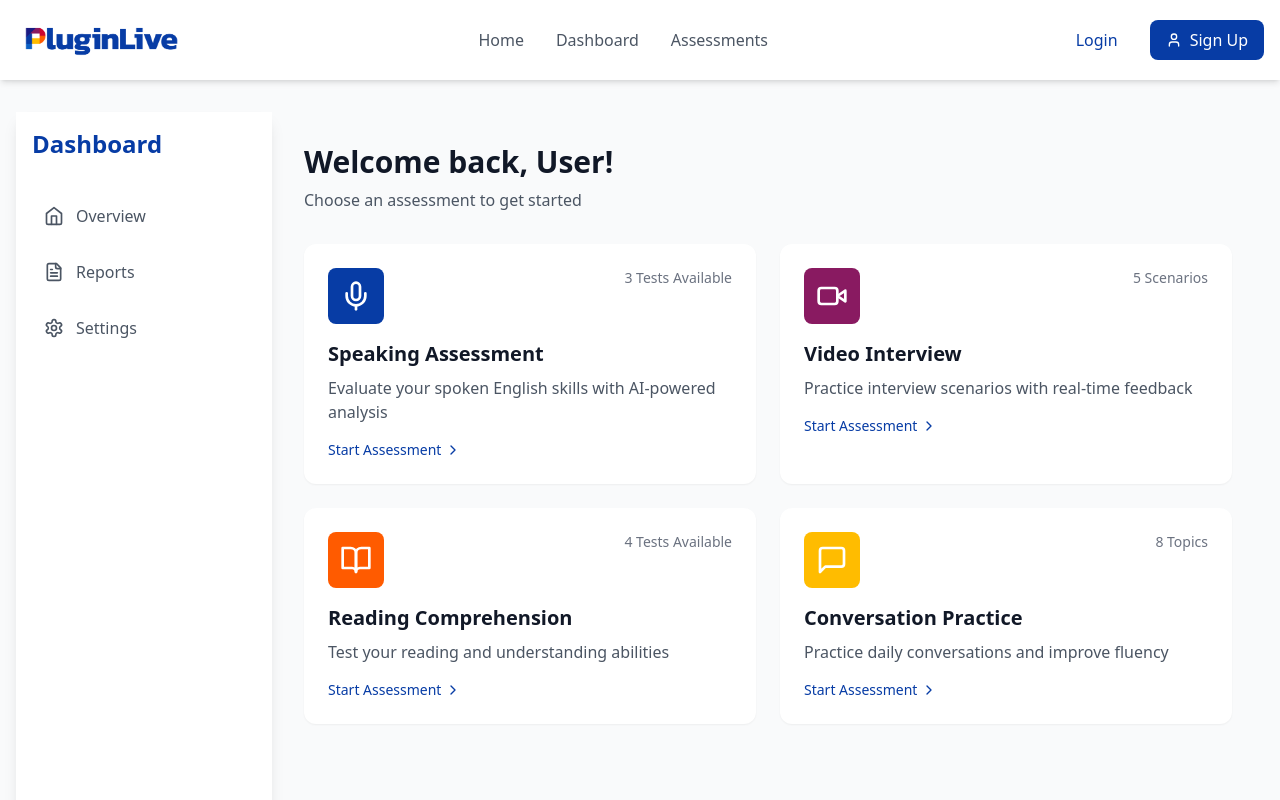
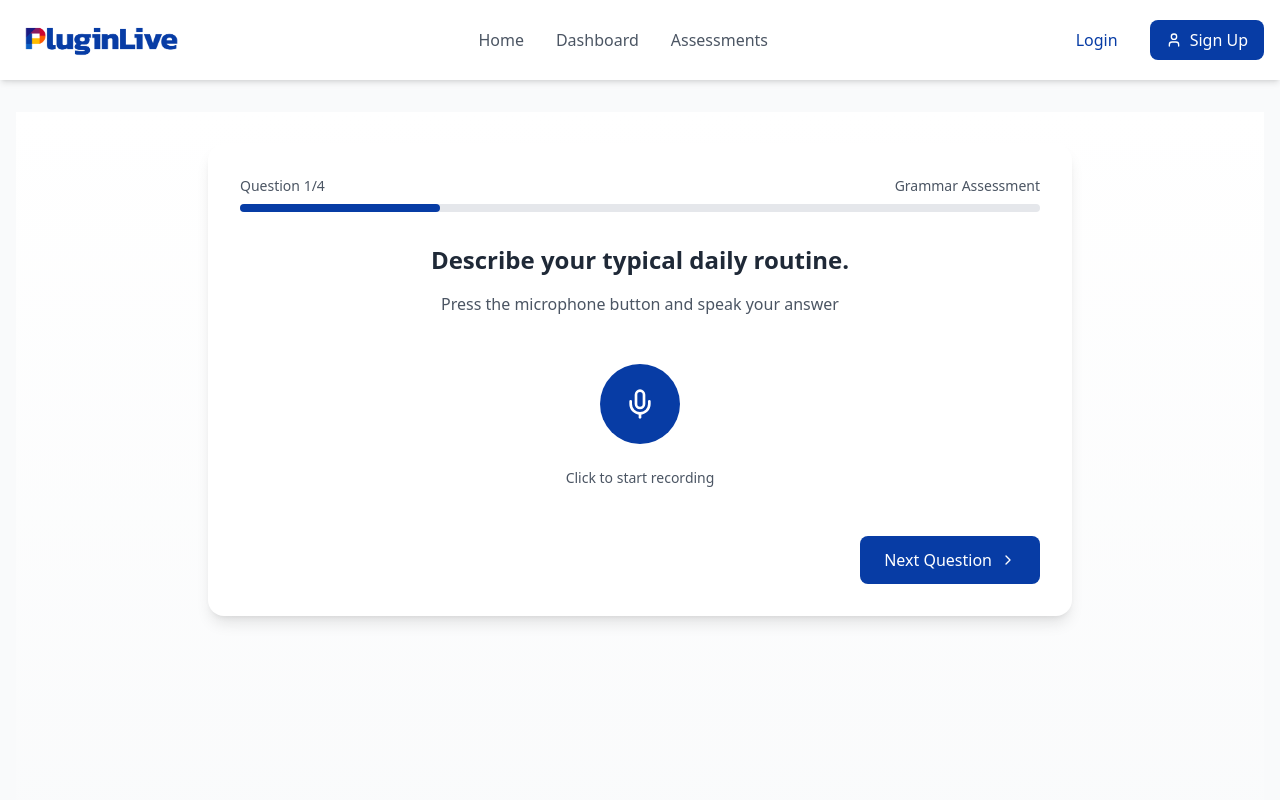
Before and after one commit to vedant069/AI-driven-English-communication-assessment-system, a React (Vite) app in the folder frontend/: page / in a window 1280 px wide. Shown: the top 800 px of the page. Built offline with nearby package versions, Linux system fonts and the light colour scheme.

Commit message:
added component folder

```diff
--- a/frontend/src/App.jsx
+++ b/frontend/src/App.jsx
@@ -1,9 +1,10 @@
 import React from 'react';
 import { BrowserRouter as Router, Routes, Route } from 'react-router-dom';
-import Navbar from './components/layout/Navbar';
-import Home from './components/pages/Home';
-import Footer from './components/layout/Footer';
-import Dashboard from './components/pages/Dashboard';
+import Navbar from './layout/Navbar';
+import Home from './pages/Home';
+import Footer from './layout/Footer';
+import Dashboard from './pages/Dashboard';
+import GrammarAssessment from './pages/GrammarAssessment';
 
 function App() {
   return (
@@ -12,8 +13,13 @@ function App() {
         <Navbar />
         <main className="flex-grow container mx-auto px-4 py-8">
           <Routes>
+
+            {/* SAKSHAM ADD ROUTING FOR THIS PAGES  */}
+
+
             {/* <Route path="/" element={<Home />} /> */}
-            <Route path="/" element={<Dashboard />} />
+            {/* <Route path="/" element={<Dashboard />} /> */}
+            <Route path="/" element={<GrammarAssessment />} />
           </Routes>
         </main>
         <Footer />
--- /dev/null
+++ b/frontend/src/layout/ConversationLayout.jsx
@@ -0,0 +1,16 @@
+// components/layouts/ConversationLayout.jsx
+import React from 'react'
+
+function ConversationLayout({ children }) {
+  return (
+    <div className="min-h-screen bg-gradient-to-b from-white to-gray-50">
+      <div className="max-w-4xl mx-auto px-4 py-8">
+        <div className="bg-white rounded-2xl shadow-lg p-8">
+          {children}
+        </div>
+      </div>
+    </div>
+  )
+}
+
+export default ConversationLayout
--- /dev/null
+++ b/frontend/src/pages/GrammarAssessment.jsx
@@ -0,0 +1,95 @@
+// pages/GrammarAssessment.jsx
+import React, { useState } from 'react'
+import { Mic, MicOff, ChevronRight } from 'lucide-react'
+import ConversationLayout from '../layout/ConversationLayout'
+
+function GrammarAssessment() {
+  const [isRecording, setIsRecording] = useState(false)
+  const [currentQuestionIndex, setCurrentQuestionIndex] = useState(0)
+
+  const questions = [
+    "Describe your typical daily routine.",
+    "What did you do last weekend?",
+    "What are your plans for the future?",
+    "Tell me about your favorite hobby."
+  ]
+
+  const handleRecord = () => {
+    setIsRecording(!isRecording)
+    // Add actual recording logic here
+  }
+
+  const handleNext = () => {
+    if (currentQuestionIndex < questions.length - 1) {
+      setCurrentQuestionIndex(currentQuestionIndex + 1)
+      setIsRecording(false)
+    }
+  }
+
+  return (
+    <ConversationLayout>
+      {/* Progress Bar */}
+      <div className="mb-8">
+        <div className="flex justify-between text-sm text-gray-600 mb-2">
+          <span>Question {currentQuestionIndex + 1}/{questions.length}</span>
+          <span>Grammar Assessment</span>
+        </div>
+        <div className="w-full bg-gray-200 rounded-full h-2">
+          <div
+            className="bg-brand-blue rounded-full h-2 transition-all duration-300"
+            style={{ width: `${((currentQuestionIndex + 1) / questions.length) * 100}%` }}
+          />
+        </div>
+      </div>
+
+      {/* Question Display */}
+      <div className="text-center mb-12">
+        <h2 className="text-2xl font-semibold text-gray-800 mb-4">
+          {questions[currentQuestionIndex]}
+        </h2>
+        <p className="text-gray-600">
+          Press the microphone button and speak your answer
+        </p>
+      </div>
+
+      {/* Recording Interface */}
+      <div className="flex flex-col items-center space-y-6">
+        <button
+          onClick={handleRecord}
+          className={`p-6 rounded-full transition-all duration-300 ${
+            isRecording
+              ? 'bg-brand-red text-white animate-pulse'
+              : 'bg-brand-blue text-white hover:bg-brand-purple'
+          }`}
+        >
+          {isRecording ? (
+            <MicOff className="w-8 h-8" />
+          ) : (
+            <Mic className="w-8 h-8" />
+          )}
+        </button>
+        <span className="text-sm text-gray-600">
+          {isRecording ? 'Recording...' : 'Click to start recording'}
+        </span>
+      </div>
+
+      {/* Navigation */}
+      <div className="mt-12 flex justify-end">
+        <button
+          onClick={handleNext}
+          disabled={currentQuestionIndex === questions.length - 1}
+          className={`flex items-center space-x-2 px-6 py-3 rounded-lg ${
+            currentQuestionIndex === questions.length - 1
+              ? 'bg-gray-200 text-gray-500 cursor-not-allowed'
+              : 'bg-brand-blue text-white hover:bg-brand-purple'
+          } transition-colors`}
+        >
+          <span>Next Question</span>
+          <ChevronRight className="w-4 h-4" />
+        </button>
+      </div>
+    </ConversationLayout>
+  )
+}
+
+export default GrammarAssessment
```
Also changed, not shown: frontend/src/layout/Footer.jsx (renamed from frontend/src/components/layout/Footer.jsx), frontend/src/layout/Navbar.jsx (renamed from frontend/src/components/layout/Navbar.jsx), frontend/src/pages/Dashboard.jsx (renamed from frontend/src/components/pages/Dashboard.jsx), frontend/src/pages/Home.jsx (renamed from frontend/src/components/pages/Home.jsx).
